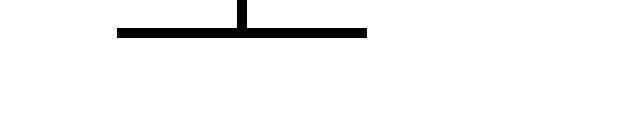
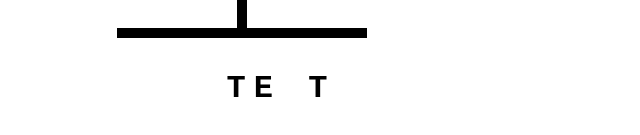
Before and after one commit to dovranmuhammet/react_typescript_hangman_game, a React (Vite) app: page / in a window 1280 px wide. Shown: the part 459-594 px from the top of the page, without its empty margins (363-1003 px from the left). Built offline with nearby package versions, Linux system fonts and the light colour scheme.

Commit message:
Added map function()

```diff
--- a/src/HangmanWord.tsx
+++ b/src/HangmanWord.tsx
@@ -1,5 +1,6 @@
 export function HangmanWord() {
   const word = 'test'
+  const guessedLetters = ['t', 'e', 'g']
 
   return (
     <div
@@ -13,8 +14,16 @@ export function HangmanWord() {
       }}
     >
       {word.split('').map((letter, index) => (
-        <span style={{ borderBottom: '.1em soliid black' }}>
-          <span style={{ visibility: 'hidden' }}>{letter}</span>
+        <span style={{ borderBottom: '.1em soliid black' }} key={index}>
+          <span
+            style={{
+              visibility: guessedLetters.includes(letter)
+                ? 'visible'
+                : 'hidden',
+            }}
+          >
+            {letter}
+          </span>
         </span>
       ))}
     </div>
```
